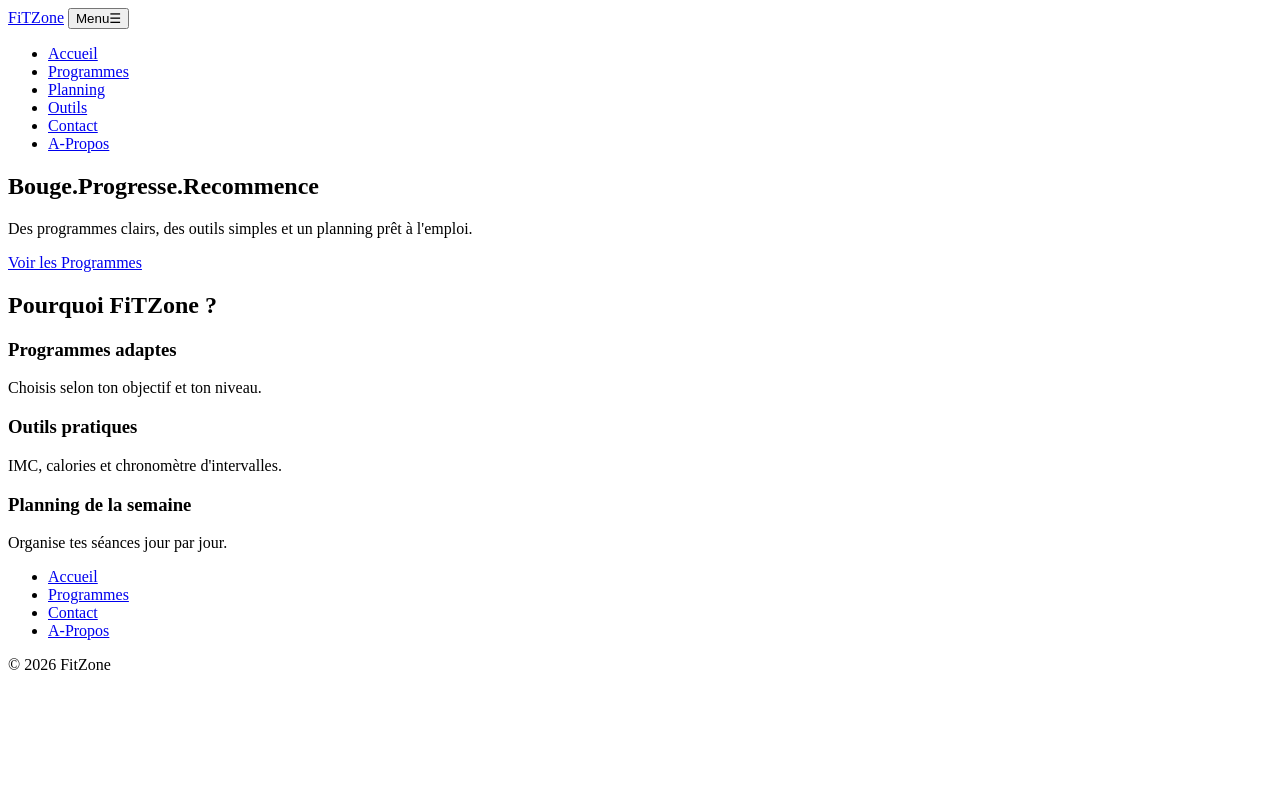
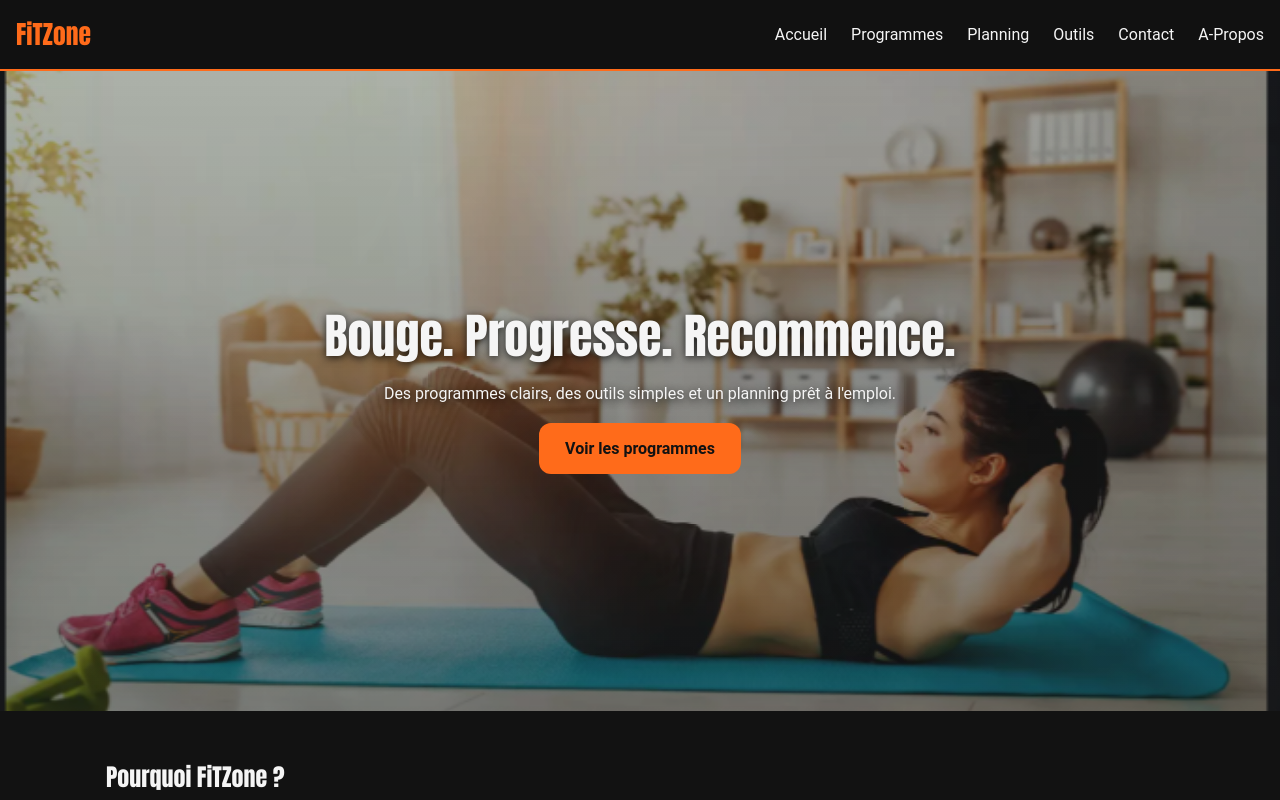
Before and after one commit to azafack/Projet_base_web-, a plain HTML site: page index.html in a window 1280 px wide. Shown: the top 800 px of the page. Drawn offline with Linux system fonts and the light colour scheme.

Commit message:
ajout du css et js pour annimation background

```diff
--- a/css/responsive.css
+++ b/css/responsive.css
@@ -0,0 +1,29 @@
+/* Tablette (à partir de 600 px) : cartes sur 2 colonnes */
+@media (min-width: 600px) {
+  .grid {
+    grid-template-columns: repeat(2, 1fr);
+  }
+  .hero-content h1 {
+    font-size: 3rem;
+  }
+}
+
+/* Ordinateur (à partir de 900 px) : menu horizontal, 3 colonnes */
+@media (min-width: 900px) {
+  /* On cache le burger */
+  .nav-toggle {
+    display: none;
+  }
+  /* Le menu est toujours visible, aligné à droite */
+  .main-nav {
+    display: block;
+    width: auto;
+  }
+  .main-nav ul {
+    display: flex;
+    gap: 1.5rem;
+  }
+  .grid {
+    grid-template-columns: repeat(3, 1fr);
+  }
+}
--- a/css/style.css
+++ b/css/style.css
@@ -0,0 +1,230 @@
+:root{
+    background: #121212;
+    --card: #1e1e1e;
+    --accent: #ff6b1a;
+    --accent-2:#FFC247;
+    --text:#F5F5F5;
+    --text-soft:#B3B3B3;
+    --radius:12px;
+    --shadow: 0 4px 12px rgba(0, 0, 0, 0.4);
+    --font-titre: "Oswald", Impact, "Arial Narrow", sans-serif;
+    --font-texte: "Roboto", "Segoe UI", Arial, sans-serif;
+    --voile-haut: rgba(0, 0, 0, 0.20);      /* opacité en haut de la bannière */
+    --voile-bas: rgba(18, 18, 18, 0.45);    /* opacité en bas */
+}
+/* ========== BASE ==========
+   box-sizing: border-box : la largeur inclut padding et bordure (calculs plus simples). */
+*, *::before, *::after {
+  box-sizing: border-box;
+}
+/* margin: 0 enlève les marges par défaut du navigateur */
+body {
+  margin: 0;
+  font-family: var(--font-texte);
+  line-height: 1.6;
+  color: var(--text);
+  background: var(--bg);
+}
+h1, h2, h3 {
+  font-family: var(--font-titre);
+  line-height: 1.2;
+}
+a {
+  color: var(--accent);
+}
+/* Classe utilitaire : cache visuellement un texte mais le garde pour les lecteurs d'écran */
+.sr-only {
+  position: absolute;
+  width: 1px;
+  height: 1px;
+  overflow: hidden;
+  clip: rect(0 0 0 0);
+  white-space: nowrap;
+}
+/* Contenu principal : largeur limitée et centrée */
+main {
+  max-width: 1100px;
+  margin: 0 auto;
+  padding: 2rem 1rem;
+}
+/* ========== HEADER ==========
+   sticky : l'en-tête reste collé en haut pendant le défilement.
+   z-index élevé pour rester au-dessus du contenu. */
+header {
+  position: sticky;
+  top: 0;
+  z-index: 100;
+  display: flex;                  /* logo à gauche, burger à droite */
+  justify-content: space-between;
+  align-items: center;
+  flex-wrap: wrap;                /* le menu passe sous le logo sur mobile */
+  padding: 0.75rem 1rem;
+  background: rgba(18, 18, 18, 0.95);
+  border-bottom: 2px solid var(--accent);
+}
+.logo {
+  font-family: var(--font-titre);
+  font-size: 1.6rem;
+  text-decoration: none;
+  color: var(--accent);
+}
+/* Bouton burger : visible par défaut (mobile), masqué sur grand écran (responsive.css) */
+.nav-toggle {
+  background: none;
+  border: 1px solid var(--accent);
+  color: var(--text);
+  font-size: 1.5rem;
+  padding: 0.2rem 0.7rem;
+  border-radius: var(--radius);
+  cursor: pointer;
+}
+/* Menu : caché sur mobile, affiché quand le JS ajoute la classe "open" */
+.main-nav {
+  display: none;
+  width: 100%;
+}
+.main-nav.open {
+  display: block;
+}
+
+.main-nav ul,
+footer ul {
+  list-style: none;   /* retire les puces */
+  margin: 0;
+  padding: 0;
+}
+
+.main-nav a {
+  display: block;
+  padding: 0.6rem 0;
+  color: var(--text);
+  text-decoration: none;
+}
+
+/* Effet au survol, et page active (grâce à aria-current="page" dans le HTML) */
+.main-nav a:hover,
+.main-nav a[aria-current="page"] {
+  color: var(--accent);
+}
+
+.hero {
+  position: relative;          /* obligatoire : les images se placent par rapport à la bannière */
+  min-height: 80vh;            /* hauteur de la bannière */
+  display: flex;
+  align-items: center;
+  justify-content: center;
+  text-align: center;
+  overflow: hidden;
+  background: linear-gradient(135deg, #1E1E1E, #3a1a05);
+}
+
+.hero-slides {
+  position: absolute;          /* occupe toute la bannière */
+  inset: 0;
+}
+
+.hero-slides::after {
+  content: "";
+  position: absolute;
+  inset: 0;
+  background: linear-gradient(var(--voile-haut), var(--voile-bas));
+}
+
+.hero-slide {
+  position: absolute;          /* sans cette ligne, les div ont une hauteur de 0 : rien ne s'affiche */
+  inset: 0;
+  background-size: cover;
+  background-position: center;
+  background-repeat: no-repeat;
+  opacity: 0;
+  transform: scale(1);
+  transition: opacity 1.5s ease-in-out, transform 7s ease-out;
+}
+
+.hero-slide.active {
+  opacity: 1;
+  transform: scale(1.08);
+}
+
+.slide-1 { background-image: url("../img/hero1.jpg"); }
+.slide-2 { background-image: url("../img/hero2.jpg"); }
+.slide-3 { background-image: url("../img/hero3.jpg"); }
+.slide-4 { background-image: url("../img/hero4.jpg"); }
+
+.hero-content {
+  position: relative;
+  z-index: 1;                  /* le texte passe au-dessus des images */
+  padding: 1rem;
+  max-width: 700px;
+}
+
+.hero-content h1,
+.hero-content p {
+  text-shadow: 0 2px 8px rgba(0, 0, 0, 0.8);   /* contour sombre diffus derrière les lettres */
+}
+
+.hero-content h1 {
+  font-size: 2.2rem;
+  margin: 0 0 1rem;
+}
+
+/* ========== BOUTON ========== */
+.btn {
+  display: inline-block;
+  padding: 0.8rem 1.6rem;
+  background: var(--accent);
+  color: #121212;
+  font-weight: bold;
+  text-decoration: none;
+  border-radius: var(--radius);
+  transition: transform 0.2s, background 0.2s;
+}
+.btn:hover {
+  background: var(--accent-2);
+  transform: scale(1.05);
+}
+
+/* ========== CARTES ========== */
+/* Grille : 1 colonne sur mobile, plus de colonnes dans responsive.css */
+.grid {
+  display: grid;
+  grid-template-columns: 1fr;
+  gap: 1.5rem;
+}
+
+.card {
+  background: var(--card);
+  padding: 1.5rem;
+  border-radius: var(--radius);
+  box-shadow: var(--shadow);
+  transition: transform 0.3s;
+}
+.card:hover {
+  transform: translateY(-6px);   /* la carte se soulève au survol */
+}
+
+/* ========== FOOTER ========== */
+footer {
+  text-align: center;
+  padding: 1.5rem 1rem;
+  background: var(--card);
+  border-top: 2px solid var(--accent);
+  color: var(--text-soft);
+}
+footer ul {
+  display: flex;
+  flex-wrap: wrap;
+  justify-content: center;
+  gap: 1rem;
+}
+
+/* ========== ACCESSIBILITÉ ========== */
+/* Si l'utilisateur a désactivé les animations, on les coupe (zoom et transitions) */
+@media (prefers-reduced-motion: reduce) {
+  .hero-slide, .btn, .card {
+    transition: none;
+  }
+  .hero-slide.active {
+    transform: none;
+  }
+}
--- a/index.html
+++ b/index.html
@@ -6,8 +6,11 @@
     <meta name="description" content="FiTZone : programme d'entrainement et planning pour se mettre au sport">
     <title>FiTZone - Accueil</title>
     <link rel="stylesheet" href="css/style.css">
+    <link rel="stylesheet" href="css/responsive.css">
     <script src="js/main.js" defer></script>
+    <script src="js/carrousel.js" defer></script>
 </head>
+
 <body>
     <header>
         <a class="logo" href="index.html">FiTZone</a>
@@ -25,13 +28,26 @@
             </ul>
         </nav>
     </header>
+
+    <section class="hero" aria-labelledby="titre-accueil">
+
+        <!-- Les 4 images de fond, empilées les unes sur les autres -->
+        <div class="hero-slides" aria-hidden="true">
+            <div class="hero-slide slide-1 active"></div>
+            <div class="hero-slide slide-2"></div>
+            <div class="hero-slide slide-3"></div>
+            <div class="hero-slide slide-4"></div>
+        </div>
+
+        <!-- Le texte, au-dessus des images -->
+        <div class="hero-content">
+            <h1 id="titre-accueil">Bouge. Progresse. Recommence.</h1>
+            <p>Des programmes clairs, des outils simples et un planning prêt à l'emploi.</p>
+            <a class="btn" href="pages/programmes.html">Voir les programmes</a>
+        </div>
+    </section>
+
     <main>
-        <section class="hero" aria-labelledby="titre-accueil">
-            <h1 id="titre-accueil">Bouge.Progresse.Recommence</h1>
-            <p>Des programmes clairs, des outils simples et un planning prêt à l'emploi.</p>
-            <a  class="btn" href="pages/programmes.html">Voir les Programmes</a>
-        </section>
-
         <section aria-labelledby="titre-atouts">
             <h2 id="titre-atouts">Pourquoi FiTZone ?</h2>
 
@@ -51,6 +67,7 @@
             </div>
         </section>
     </main>
+
     <footer class="site-footer">
         <nav aria-label="Navigation du pied de page">
             <ul>
--- a/js/carrousel.js
+++ b/js/carrousel.js
@@ -0,0 +1,15 @@
+try{
+        const slides = document.querySelectorAll(".hero-slide");
+        const delai = 5000;
+
+            if(slides.length > 1 ){
+            let courante = 0;
+            setInterval(() =>{
+                slides[courante].classList.remove("active");
+                courante = (courante +1) % slides.length;
+                slides[courante].classList.add("active");
+            }, delai);
+        }
+    } catch (erreur){
+        console.error("erreur carrousel : ", erreur);
+    }
```
Also changed, not shown: img/hero1.jpg (added), img/hero2.Jpg (added), img/hero3.jpg (added), img/hero4.jpg (added), img/hero5.jpg (added), img/hero6.jpg (added).
